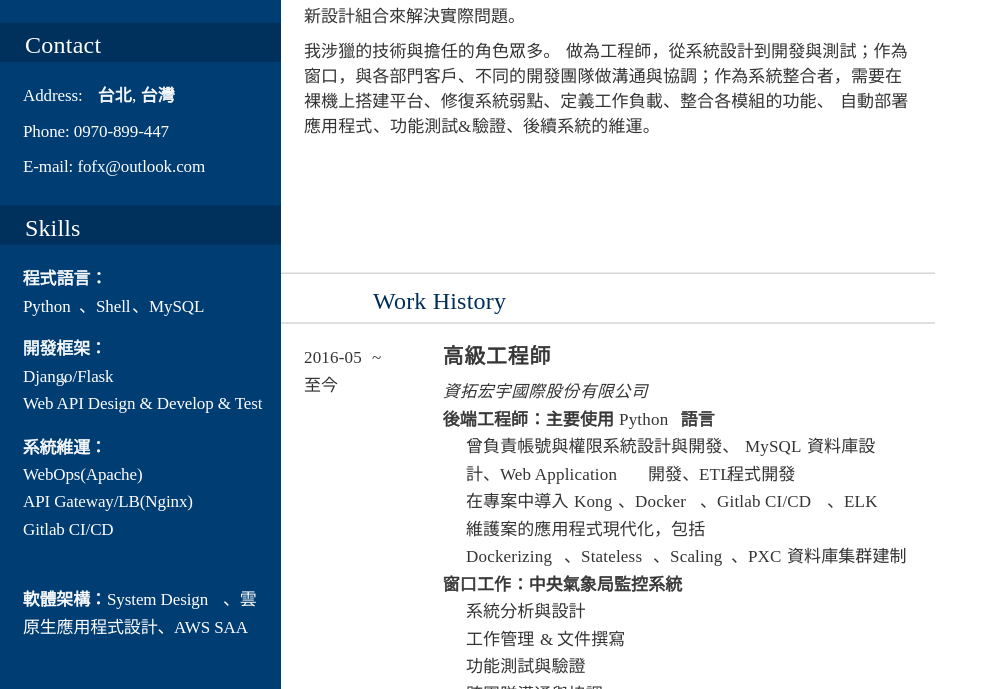
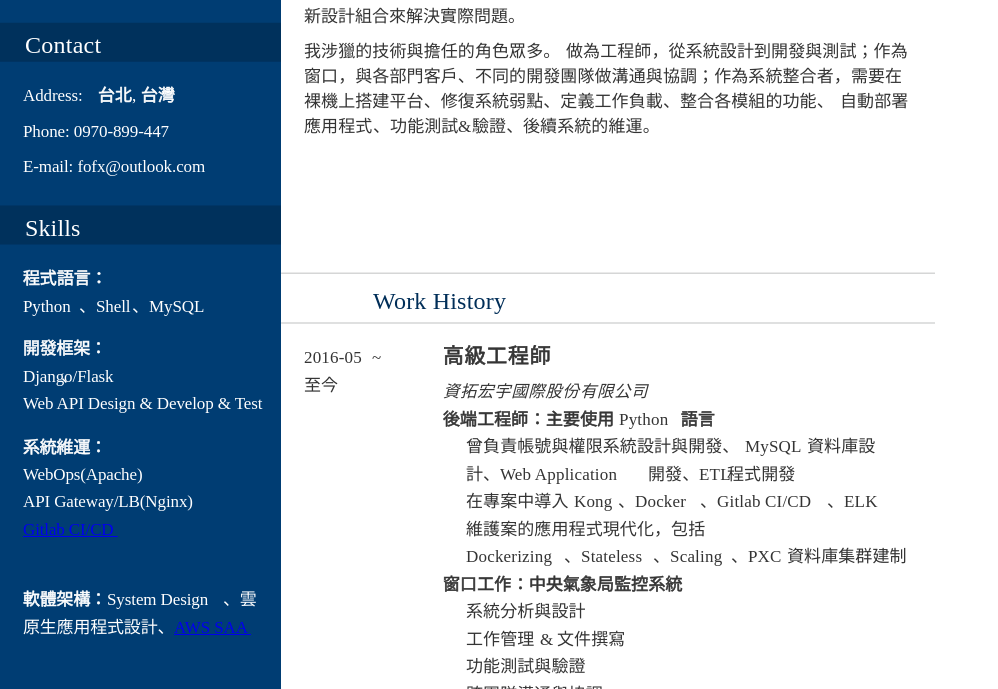
Before and after one commit to yangaound2017/yangaound2017.github.io, a plain HTML site: page index.html in a window 1280 px wide. Shown: the part 111-800 px from the top of the page, without its empty margins (0-998 px from the left). Drawn offline with Linux system fonts and the light colour scheme; a web font is replaced by a local one.

Commit message:
feat: add CICD & AWS

```diff
--- a/index.html
+++ b/index.html
@@ -287,9 +287,9 @@
 <span id="tr_1" class="t s5">系統維運</span><span id="ts_1" class="t s6">： </span>
 <span id="tt_1" class="t s7">WebOps(Apache)</span>
 <span id="tw_1" class="t s7">API Gateway/LB(Nginx)</span>
-<span id="t10_1" class="t s7">Gitlab CI/CD </span>
+<span id="t10_1" class="t s7"><a href="CICD-Intro.pdf">Gitlab CI/CD </a></span>
 <span id="t11_1" class="t s5">軟體架構</span><span id="t12_1" class="t s6">：</span><span id="t13_1" class="t s7">System Design</span><span id="t14_1" class="t s8">、雲 </span>
-<span id="t15_1" class="t s8">原生應用程式設計、</span><span id="t16_1" class="t s7">AWS SAA </span>
+<span id="t15_1" class="t s8">原生應用程式設計、</span><span id="t16_1" class="t s7"><a href="aws-overview.pdf">AWS SAA </a></span>
 <span id="t17_1" class="t s9">我是一位 </span><span id="t18_1" class="t sa">Python </span><span id="t19_1" class="t s9">後端工程師，喜歡探究開源軟體的技術堆疊和它們是如何工作的， </span>
 <span id="t1c_1" class="t s9">並寫擴充功能來驗證想法。 </span>
 <span id="t1m_1" class="t s9">我認為工程師要有創意地學以致用，善於觀察優秀的開源軟體，從中獲得洞見，再重</span><span id="t1n_1" class="t sb"></span>
```
Also changed, not shown: 2 other files.
